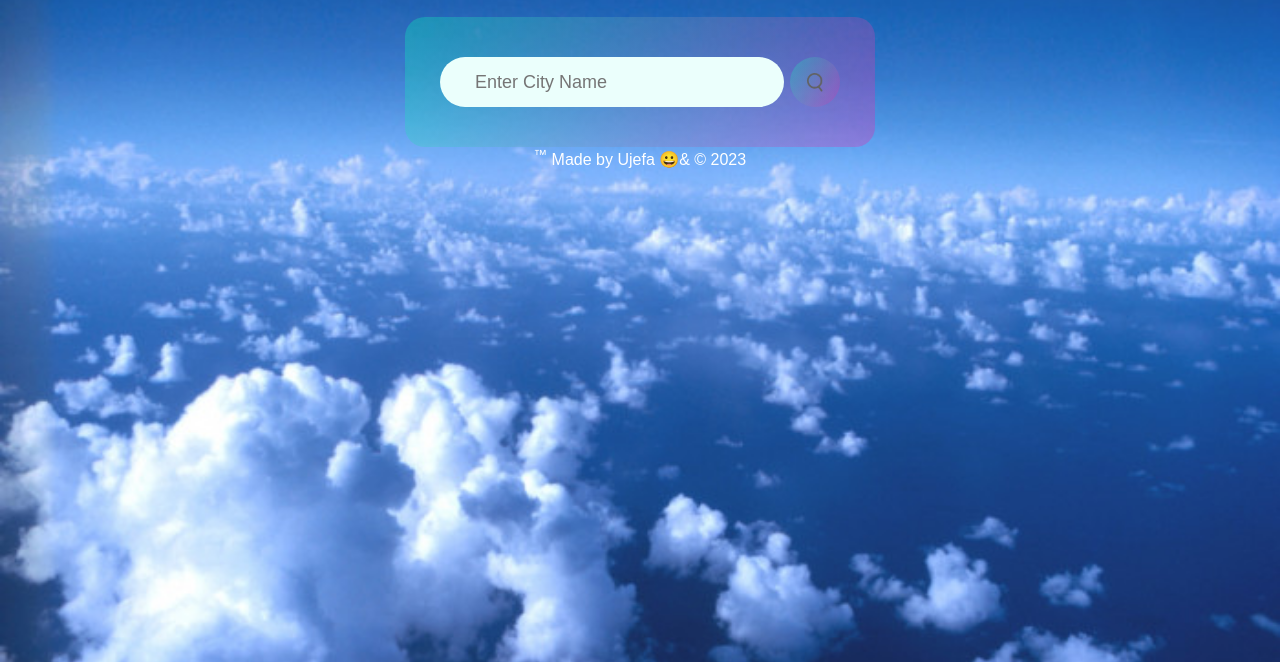
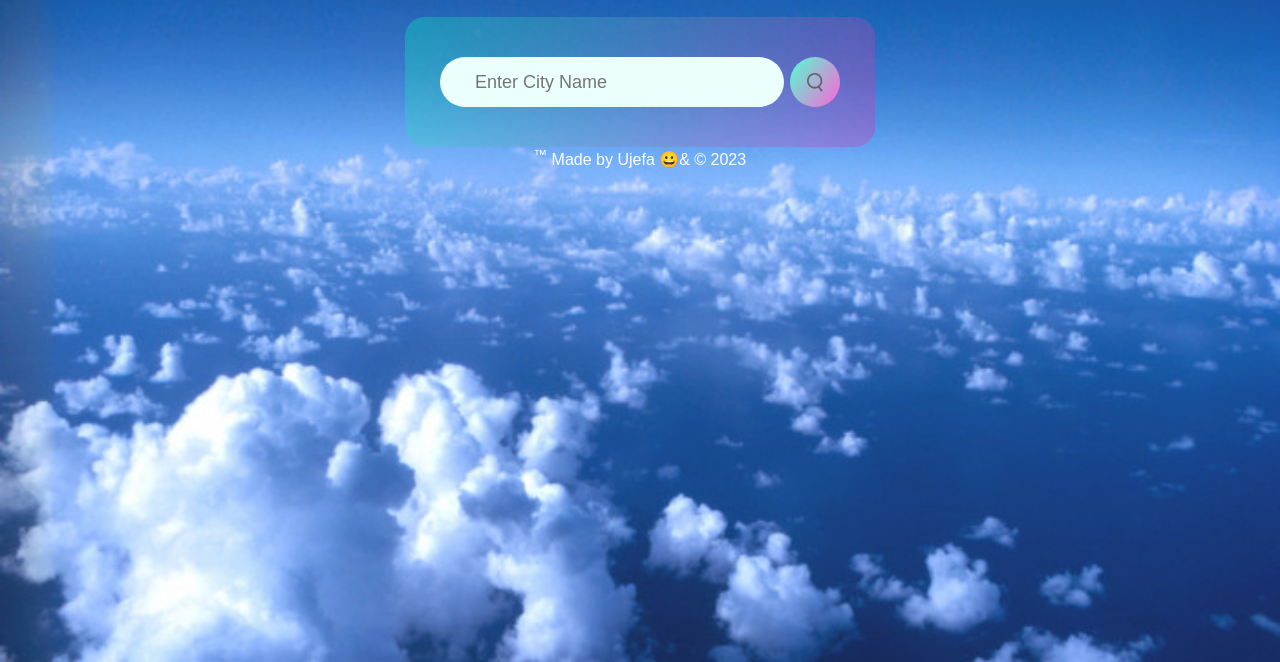
Before and after one commit to MdUjefaAnsari/Weather-App, a plain HTML site: page index.html in a window 1280 px wide. In both pictures the pointer is over the button 815 px from the left and 220 px from the top of the page. Shown: the part 138-800 px from the top of the page. Drawn offline with Linux system fonts and the light colour scheme; a web font is replaced by a local one.

Commit message:
changed background color

```diff
--- a/style.css
+++ b/style.css
@@ -73,7 +73,8 @@ body {
 }
 
 .search button:hover {
-    background: linear-gradient(123deg, #00feba4d, #e029b255);
+    background: linear-gradient(123deg, #51ffd1, #ff63d8);
+    color: white;
 }
 
 .search button img {
```
